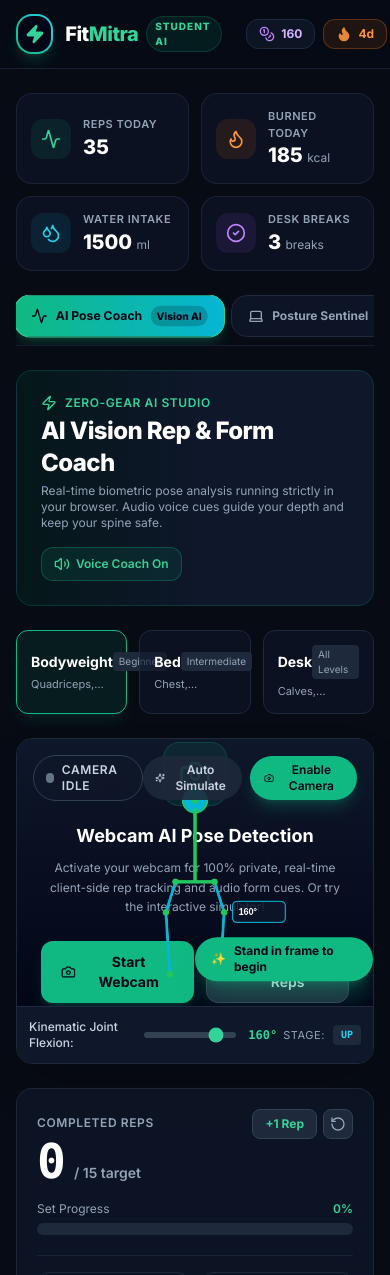
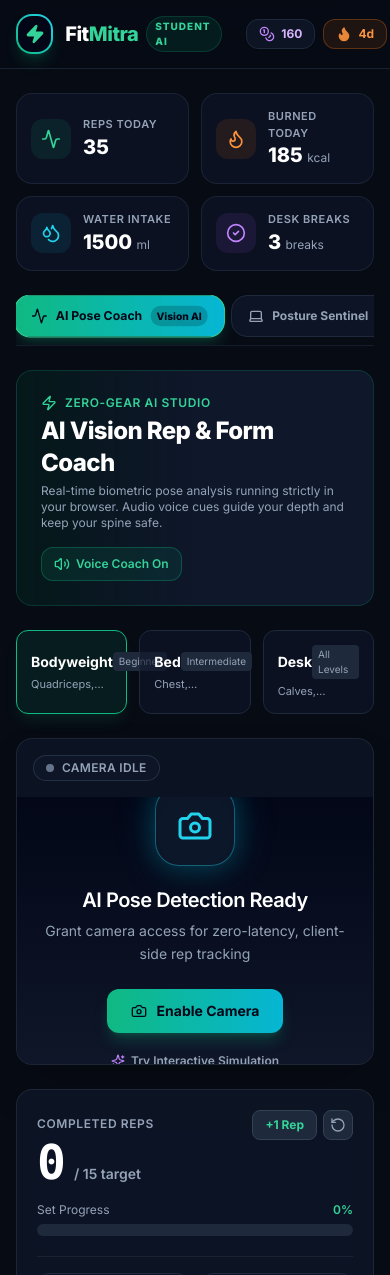
Before and after one commit to zero-cuser/fitmitra, a React (Vite) app: page / in a window 390 px wide. Shown: the top 1275 px of the page. Built offline with nearby package versions, Linux system fonts and the light colour scheme.

Commit message:
refactor: State machine and HUD redesign for CameraView viewport

```diff
--- a/src/components/AIPoseCoach/CameraView.jsx
+++ b/src/components/AIPoseCoach/CameraView.jsx
@@ -1,113 +1,145 @@
-import React, { useRef, useEffect, useState } from 'react';
-import { Camera, CameraOff, Sparkles, RefreshCw, AlertCircle } from 'lucide-react';
+import React, { useRef, useEffect, useState, useCallback } from 'react';
+import {
+  Camera,
+  CameraOff,
+  Sparkles,
+  RefreshCw,
+  AlertCircle,
+  Loader2,
+  Sliders,
+  CheckCircle2
+} from 'lucide-react';
 
+/**
+ * CameraView Component
+ * View States: 'idle' | 'requesting' | 'active' | 'simulating' | 'error'
+ */
 export const CameraView = ({
   exerciseKey,
-  onRepDetected,
   onAngleUpdate,
-  currentAngle,
+  currentAngle = 160,
   formCue,
-  currentStage,
+  currentStage = 'up',
   isTracking,
   setIsTracking
 }) => {
   const videoRef = useRef(null);
   const canvasRef = useRef(null);
-  const animationFrameId = useRef(null);
-  const [cameraActive, setCameraActive] = useState(false);
-  const [cameraError, setCameraError] = useState(null);
+  const streamRef = useRef(null);
+
+  // Viewport state machine: 'idle' | 'requesting' | 'active' | 'simulating' | 'error'
+  const [viewState, setViewState] = useState('idle');
+  const [errorMessage, setErrorMessage] = useState(null);
+
+  // Simulation state
   const [simulatedAngle, setSimulatedAngle] = useState(160);
-  const [isSimulating, setIsSimulating] = useState(false);
   const [simDirection, setSimDirection] = useState(-1);
 
-  // Start webcam
+  // Stop camera helper
+  const stopCamera = useCallback(() => {
+    if (streamRef.current) {
+      streamRef.current.getTracks().forEach((track) => track.stop());
+      streamRef.current = null;
+    }
+    if (videoRef.current) {
+      videoRef.current.srcObject = null;
+    }
+    setViewState('idle');
+    setErrorMessage(null);
+    if (setIsTracking) setIsTracking(false);
+  }, [setIsTracking]);
+
+  // Request WebRTC Camera Stream
   const startCamera = async () => {
-    setCameraError(null);
+    setErrorMessage(null);
+    setViewState('requesting');
+
     try {
       const stream = await navigator.mediaDevices.getUserMedia({
-        video: { width: { ideal: 640 }, height: { ideal: 480 }, facingMode: 'user' },
+        video: {
+          width: { ideal: 1280 },
+          height: { ideal: 720 },
+          facingMode: 'user'
+        },
         audio: false
       });
+
+      streamRef.current = stream;
+
       if (videoRef.current) {
         videoRef.current.srcObject = stream;
-        videoRef.current.play();
-        setCameraActive(true);
-        setIsTracking(true);
+        await videoRef.current.play();
+        setViewState('active');
+        if (setIsTracking) setIsTracking(true);
       }
     } catch (err) {
-      console.warn("Camera access denied or unavailable", err);
-      setCameraError("Camera access unavailable. You can use the Interactive AI Simulator mode below!");
-      setCameraActive(false);
+      console.warn("Webcam access error:", err);
+      if (err.name === 'NotAllowedError' || err.name === 'PermissionDeniedError') {
+        setErrorMessage('Camera access blocked. Please allow permissions in your browser bar.');
+      } else if (err.name === 'NotFoundError' || err.name === 'DevicesNotFoundError') {
+        setErrorMessage('No webcam detected on this device. You can test with the Interactive Simulation.');
+      } else {
+        setErrorMessage(err.message || 'Unable to access camera. Please check your camera settings.');
+      }
+      setViewState('error');
+      if (setIsTracking) setIsTracking(false);
     }
   };
 
-  // Stop webcam
-  const stopCamera = () => {
-    if (videoRef.current && videoRef.current.srcObject) {
-      const tracks = videoRef.current.srcObject.getTracks();
-      tracks.forEach(track => track.stop());
-      videoRef.current.srcObject = null;
-    }
-    setCameraActive(false);
-    setIsTracking(false);
+  // Start Interactive Simulation
+  const startSimulation = () => {
+    stopCamera();
+    setViewState('simulating');
+    setSimulatedAngle(160);
+    setSimDirection(-1);
+    if (setIsTracking) setIsTracking(true);
   };
 
-  // Toggle camera
-  const handleToggleCamera = () => {
-    if (cameraActive) {
-      stopCamera();
-    } else {
-      startCamera();
-    }
+  // Stop Simulation
+  const stopSimulation = () => {
+    setViewState('idle');
+    if (setIsTracking) setIsTracking(false);
   };
 
-  // Simulated rep runner for hackathon demo resilience
+  // Simulation Runner Loop
   useEffect(() => {
     let interval;
-    if (isSimulating) {
+    if (viewState === 'simulating') {
       interval = setInterval(() => {
-        setSimulatedAngle(prev => {
+        setSimulatedAngle((prev) => {
           let next;
           if (exerciseKey === 'squats') {
-            next = prev + (simDirection * 5);
-            if (next <= 85) {
-              setSimDirection(1); // switch to going up
-            } else if (next >= 165) {
-              setSimDirection(-1); // switch to going down
-            }
+            next = prev + simDirection * 5;
+            if (next <= 85) setSimDirection(1);
+            else if (next >= 165) setSimDirection(-1);
           } else if (exerciseKey === 'pushups') {
-            next = prev + (simDirection * 6);
-            if (next <= 80) {
-              setSimDirection(1);
-            } else if (next >= 160) {
-              setSimDirection(-1);
-            }
+            next = prev + simDirection * 6;
+            if (next <= 80) setSimDirection(1);
+            else if (next >= 160) setSimDirection(-1);
           } else {
             // jumping jacks
-            next = prev + (simDirection * 7);
-            if (next >= 140) {
-              setSimDirection(-1);
-            } else if (next <= 35) {
-              setSimDirection(1);
+            next = prev + simDirection * 7;
+            if (next >= 140) setSimDirection(-1);
+            else if (next <= 35) setSimDirection(1);
           }
-          }
-          onAngleUpdate(next);
+          if (onAngleUpdate) onAngleUpdate(next);
           return next;
         });
       }, 70);
     }
     return () => clearInterval(interval);
-  }, [isSimulating, simDirection, exerciseKey, onAngleUpdate]);
+  }, [viewState, simDirection, exerciseKey, onAngleUpdate]);
 
-  // Clean up stream on unmount
+  // Clean up streams on unmount
   useEffect(() => {
     return () => {
-      stopCamera();
-      if (animationFrameId.current) cancelAnimationFrame(animationFrameId.current);
+      if (streamRef.current) {
+        streamRef.current.getTracks().forEach((track) => track.stop());
+      }
     };
   }, []);
 
-  // Draw overlay on canvas
+  // Canvas drawing: ONLY active during 'active' or 'simulating'
   useEffect(() => {
     const canvas = canvasRef.current;
     if (!canvas) return;
@@ -117,17 +149,21 @@ export const CameraView = ({
 
     ctx.clearRect(0, 0, width, height);
 
-    // If simulating or camera active, draw responsive skeletal figure & angle arc
-    const angleToDisplay = isSimulating ? simulatedAngle : currentAngle;
+    // If NOT active and NOT simulating, leave canvas completely clear!
+    if (viewState !== 'active' && viewState !== 'simulating') {
+      return;
+    }
 
-    // Draw stylized synthetic skeleton for visualization
+    const angleToDisplay = viewState === 'simulating' ? simulatedAngle : currentAngle;
+
+    // Responsive skeletal kinematics overlay
     const centerX = width / 2;
     const hipY = height * 0.52;
     const kneeBend = Math.min(Math.max((180 - angleToDisplay) * 0.6, 0), 65);
 
     // Head
     ctx.beginPath();
-    ctx.arc(centerX, height * 0.22 + (kneeBend * 0.4), 22, 0, Math.PI * 2);
+    ctx.arc(centerX, height * 0.22 + kneeBend * 0.4, 22, 0, Math.PI * 2);
     ctx.fillStyle = '#06b6d4';
     ctx.fill();
     ctx.lineWidth = 3;
@@ -136,8 +172,8 @@ export const CameraView = ({
 
     // Spine
     ctx.beginPath();
-    ctx.moveTo(centerX, height * 0.25 + (kneeBend * 0.4));
-    ctx.lineTo(centerX, hipY + (kneeBend * 0.6));
+    ctx.moveTo(centerX, height * 0.25 + kneeBend * 0.4);
+    ctx.lineTo(centerX, hipY + kneeBend * 0.6);
     ctx.strokeStyle = '#22c55e';
     ctx.lineWidth = 6;
     ctx.stroke();
@@ -145,20 +181,19 @@ export const CameraView = ({
     // Hips
     const hipLeftX = centerX - 35;
     const hipRightX = centerX + 35;
-    const currentHipY = hipY + (kneeBend * 0.6);
+    const currentHipY = hipY + kneeBend * 0.6;
 
     ctx.beginPath();
     ctx.moveTo(hipLeftX, currentHipY);
     ctx.lineTo(hipRightX, currentHipY);
     ctx.stroke();
 
-    // Legs (Thigh to Knee to Ankle)
-    const kneeLeftX = hipLeftX - 15 - (kneeBend * 0.2);
+    // Left Leg
+    const kneeLeftX = hipLeftX - 15 - kneeBend * 0.2;
     const kneeLeftY = currentHipY + 55;
     const ankleLeftX = hipLeftX - 10;
     const ankleLeftY = height * 0.88;
 
-    // Thigh
     ctx.beginPath();
     ctx.moveTo(hipLeftX, currentHipY);
     ctx.lineTo(kneeLeftX, kneeLeftY);
@@ -167,8 +202,8 @@ export const CameraView = ({
     ctx.lineWidth = 5;
     ctx.stroke();
 
-    // Right leg
-    const kneeRightX = hipRightX + 15 + (kneeBend * 0.2);
+    // Right Leg
+    const kneeRightX = hipRightX + 15 + kneeBend * 0.2;
     const kneeRightY = currentHipY + 55;
     const ankleRightX = hipRightX + 10;
     const ankleRightY = height * 0.88;
@@ -179,9 +214,9 @@ export const CameraView = ({
     ctx.lineTo(ankleRightX, ankleRightY);
     ctx.stroke();
 
-    // Joints circles
+    // Joint landmark nodes
     const joints = [
-      [centerX, height * 0.22 + (kneeBend * 0.4)],
+      [centerX, height * 0.22 + kneeBend * 0.4],
       [hipLeftX, currentHipY],
       [hipRightX, currentHipY],
       [kneeLeftX, kneeLeftY],
@@ -209,53 +244,92 @@ export const CameraView = ({
     ctx.fillStyle = '#ffffff';
     ctx.font = 'bold 16px Inter, sans-serif';
     ctx.fillText(`${angleToDisplay}°`, kneeRightX + 26, kneeRightY + 4);
+  }, [currentAngle, simulatedAngle, viewState]);
 
-  }, [currentAngle, simulatedAngle, isSimulating, cameraActive]);
+  const activeAngleValue = viewState === 'simulating' ? simulatedAngle : currentAngle;
 
   return (
-    <div className="relative w-full rounded-2xl overflow-hidden bg-slate-950 border border-slate-800 shadow-2xl">
-      {/* Top Status Bar */}
-      <div className="absolute top-4 left-4 right-4 z-20 flex justify-between items-center pointer-events-none">
-        <div className="flex items-center space-x-2 bg-slate-900/80 backdrop-blur-md px-3 py-1.5 rounded-full border border-slate-700 pointer-events-auto">
-          <span className={`w-2.5 h-2.5 rounded-full ${cameraActive || isSimulating ? 'bg-emerald-400 animate-pulse' : 'bg-slate-500'}`} />
-          <span className="text-xs font-semibold uppercase tracking-wider text-slate-300">
-            {cameraActive ? 'AI Vision Live' : isSimulating ? 'Simulator Live' : 'Camera Idle'}
-          </span>
+    <div
+      className="relative w-full rounded-2xl overflow-hidden shadow-2xl flex flex-col transition-all duration-300"
+      style={{
+        background: 'rgba(15, 23, 42, 0.65)',
+        backdropFilter: 'blur(16px)',
+        WebkitBackdropFilter: 'blur(16px)',
+        border: '1px solid rgba(255, 255, 255, 0.08)'
+      }}
+    >
+      {/* Top Status Bar: Clean HUD with single status badge and discreet controls */}
+      <div className="p-4 flex justify-between items-center z-20 pointer-events-none">
+        {/* Status Badge */}
+        <div className="pointer-events-auto flex items-center space-x-2">
+          {viewState === 'idle' && (
+            <div className="flex items-center space-x-2 px-3 py-1 rounded-full bg-slate-900/80 border border-slate-700/60 text-slate-400 text-xs font-semibold tracking-wide">
+              <span className="w-2 h-2 rounded-full bg-slate-500" />
+              <span>CAMERA IDLE</span>
+            </div>
+          )}
+
+          {viewState === 'requesting' && (
+            <div className="flex items-center space-x-2 px-3 py-1 rounded-full bg-amber-500/10 border border-amber-500/30 text-amber-300 text-xs font-semibold tracking-wide">
+              <Loader2 className="w-3 h-3 animate-spin text-amber-400" />
+              <span>REQUESTING ACCESS...</span>
+            </div>
+          )}
+
+          {viewState === 'active' && (
+            <div className="flex items-center space-x-2 px-3 py-1 rounded-full bg-emerald-500/15 border border-emerald-500/30 text-emerald-400 text-xs font-bold tracking-wide shadow-[0_0_12px_rgba(34,197,94,0.25)]">
+              <span className="w-2 h-2 rounded-full bg-emerald-400 animate-pulse" />
+              <span>LIVE TRACKING</span>
+            </div>
+          )}
+
+          {viewState === 'simulating' && (
+            <div className="flex items-center space-x-2 px-3 py-1 rounded-full bg-purple-500/15 border border-purple-500/30 text-purple-300 text-xs font-bold tracking-wide shadow-[0_0_12px_rgba(168,85,247,0.25)]">
+              <span className="w-2 h-2 rounded-full bg-purple-400 animate-pulse" />
+              <span>SIMULATING</span>
+            </div>
+          )}
+
+          {viewState === 'error' && (
+            <div className="flex items-center space-x-2 px-3 py-1 rounded-full bg-rose-500/15 border border-rose-500/30 text-rose-300 text-xs font-semibold tracking-wide">
+              <span className="w-2 h-2 rounded-full bg-rose-500" />
+              <span>CAMERA BLOCKED</span>
+            </div>
+          )}
         </div>
 
-        <div className="flex items-center space-x-2 pointer-events-auto">
+        {/* Top-Right Action Controls (Only shown when active or simulating) */}
+        <div className="pointer-events-auto flex items-center space-x-2">
+          {viewState === 'active' && (
             <button
-            onClick={() => setIsSimulating(!isSimulating)}
-            className={`px-3 py-1.5 rounded-full text-xs font-semibold flex items-center space-x-1.5 transition-all ${
-              isSimulating
-                ? 'bg-purple-600 text-white shadow-lg shadow-purple-500/30'
-                : 'bg-slate-800/90 text-slate-300 hover:bg-slate-700'
-            }`}
+              onClick={stopCamera}
+              className="px-3.5 py-1.5 rounded-full text-xs font-semibold flex items-center space-x-1.5 transition-all bg-slate-900/80 hover:bg-rose-500/20 text-slate-300 hover:text-rose-300 border border-slate-700/80 hover:border-rose-500/40 backdrop-blur-md"
+            >
+              <CameraOff className="w-3.5 h-3.5" />
+              <span>Stop Camera</span>
+            </button>
+          )}
+
+          {viewState === 'simulating' && (
+            <button
+              onClick={stopSimulation}
+              className="px-3.5 py-1.5 rounded-full text-xs font-semibold flex items-center space-x-1.5 transition-all bg-slate-900/80 hover:bg-slate-800 text-purple-300 border border-purple-500/40 backdrop-blur-md"
             >
               <Sparkles className="w-3.5 h-3.5" />
-            <span>{isSimulating ? 'Stop Simulator' : 'Auto Simulate'}</span>
+              <span>Stop Simulation</span>
             </button>
-
-          <button
-            onClick={handleToggleCamera}
-            className={`px-3.5 py-1.5 rounded-full text-xs font-semibold flex items-center space-x-1.5 transition-all ${
-              cameraActive
-                ? 'bg-rose-500/20 text-rose-300 border border-rose-500/30 hover:bg-rose-500/30'
-                : 'bg-emerald-500 text-slate-950 font-bold hover:bg-emerald-400 shadow-lg shadow-emerald-500/25'
-            }`}
-          >
-            {cameraActive ? <CameraOff className="w-3.5 h-3.5" /> : <Camera className="w-3.5 h-3.5" />}
-            <span>{cameraActive ? 'Turn Off' : 'Enable Camera'}</span>
-          </button>
+          )}
         </div>
       </div>
 
-      {/* Main Viewport Container */}
-      <div className="relative aspect-[4/3] w-full max-h-[480px] flex items-center justify-center bg-gradient-to-b from-slate-900 to-slate-950 overflow-hidden">
+      {/* Main Viewport Screen */}
+      <div className="relative aspect-[4/3] w-full max-h-[460px] flex items-center justify-center bg-gradient-to-b from-slate-950/90 to-slate-900/90 overflow-hidden">
         {/* Real Video element */}
         <video
           ref={videoRef}
-          className={`absolute inset-0 w-full h-full object-cover -scale-x-100 ${cameraActive ? 'opacity-80' : 'opacity-0'}`}
+          className={`absolute inset-0 w-full h-full object-cover -scale-x-100 transition-opacity duration-500 ${
+            viewState === 'active' ? 'opacity-90' : 'opacity-0 pointer-events-none'
+          }`}
           playsInline
           muted
         />
@@ -265,50 +339,94 @@ export const CameraView = ({
           ref={canvasRef}
           width={640}
           height={480}
-          className="absolute inset-0 w-full h-full object-contain pointer-events-none z-10"
+          className={`absolute inset-0 w-full h-full object-contain pointer-events-none z-10 transition-opacity duration-300 ${
+            viewState === 'active' || viewState === 'simulating' ? 'opacity-100' : 'opacity-0'
+          }`}
         />
 
-        {/* Offline / Placeholder Screen when camera is off and not simulating */}
-        {!cameraActive && !isSimulating && (
-          <div className="relative z-0 text-center px-6 max-w-md">
-            <div className="w-16 h-16 rounded-2xl bg-emerald-500/10 border border-emerald-500/20 flex items-center justify-center mx-auto mb-4 text-emerald-400">
-              <Camera className="w-8 h-8" />
+        {/* STATE: 'idle' — Sleek Minimalist Empty-State */}
+        {viewState === 'idle' && (
+          <div className="relative z-0 text-center px-6 max-w-md mx-auto flex flex-col items-center">
+            {/* Centered blurred camera aperture icon with subtle glowing neon cyan outline */}
+            <div className="relative mb-5 flex items-center justify-center">
+              <div className="absolute inset-0 rounded-3xl bg-cyan-500/20 blur-xl animate-pulse" />
+              <div className="relative w-20 h-20 rounded-3xl bg-slate-900/80 border border-cyan-400/40 flex items-center justify-center text-cyan-400 shadow-[0_0_25px_rgba(6,182,212,0.25)] backdrop-blur-xl">
+                <Camera className="w-9 h-9" />
               </div>
-            <h4 className="text-lg font-bold text-white mb-2">Webcam AI Pose Detection</h4>
-            <p className="text-xs text-slate-400 mb-6 leading-relaxed">
-              Activate your webcam for 100% private, real-time client-side rep tracking and audio form cues. Or try the interactive simulator!
+            </div>
+
+            {/* Typography */}
+            <h4 className="text-xl font-semibold text-white tracking-tight">
+              AI Pose Detection Ready
+            </h4>
+            <p className="text-slate-400 text-sm max-w-md leading-relaxed mt-1.5 mb-6">
+              Grant camera access for zero-latency, client-side rep tracking
             </p>
-            <div className="flex justify-center space-x-3">
+
+            {/* Primary Action Button */}
             <button
               onClick={startCamera}
-                className="px-5 py-2.5 rounded-xl bg-emerald-500 hover:bg-emerald-400 text-slate-950 font-bold text-sm shadow-lg shadow-emerald-500/20 transition-all flex items-center space-x-2"
+              className="flex items-center space-x-2.5 px-6 py-3 rounded-xl bg-gradient-to-r from-emerald-500 to-cyan-500 text-slate-950 font-bold text-sm shadow-lg shadow-emerald-500/25 hover:shadow-emerald-500/40 hover:scale-[1.02] active:scale-[0.98] transition-all duration-200"
             >
               <Camera className="w-4 h-4" />
-                <span>Start Webcam</span>
+              <span>Enable Camera</span>
+            </button>
+
+            {/* Secondary Ghost Button */}
+            <button
+              onClick={startSimulation}
+              className="mt-3.5 text-xs font-semibold text-slate-400 hover:text-cyan-400 transition-colors flex items-center space-x-1.5 px-3 py-1.5 rounded-lg hover:bg-slate-800/60"
+            >
+              <Sparkles className="w-3.5 h-3.5 text-purple-400" />
+              <span>Try Interactive Simulation</span>
+            </button>
+          </div>
+        )}
+
+        {/* STATE: 'requesting' — Spinner State */}
+        {viewState === 'requesting' && (
+          <div className="relative z-10 text-center px-6 max-w-xs flex flex-col items-center">
+            <div className="w-16 h-16 rounded-2xl bg-slate-900/80 border border-amber-500/30 flex items-center justify-center text-amber-400 mb-4 backdrop-blur-md">
+              <Loader2 className="w-8 h-8 animate-spin" />
+            </div>
+            <h4 className="text-base font-semibold text-white">Accessing camera...</h4>
+            <p className="text-xs text-slate-400 mt-1 leading-relaxed">
+              Please click "Allow" in your browser's camera prompt to start pose tracking.
+            </p>
+          </div>
+        )}
+
+        {/* STATE: 'error' — Inline Notification */}
+        {viewState === 'error' && (
+          <div className="relative z-10 text-center px-6 max-w-md mx-auto flex flex-col items-center">
+            <div className="w-14 h-14 rounded-2xl bg-rose-500/10 border border-rose-500/30 flex items-center justify-center text-rose-400 mb-3">
+              <AlertCircle className="w-7 h-7" />
+            </div>
+            <h4 className="text-base font-bold text-white mb-1">Camera Permission Blocked</h4>
+            <p className="text-xs text-slate-300 mb-5 leading-relaxed bg-rose-950/40 border border-rose-500/20 rounded-xl p-3">
+              {errorMessage || 'Camera access blocked. Please allow permissions in your browser bar.'}
+            </p>
+            <div className="flex flex-col sm:flex-row items-center gap-2">
+              <button
+                onClick={startCamera}
+                className="px-4 py-2 rounded-xl bg-slate-800 hover:bg-slate-700 text-slate-200 text-xs font-semibold border border-slate-700 transition-all flex items-center space-x-1.5"
+              >
+                <RefreshCw className="w-3.5 h-3.5" />
+                <span>Retry Camera</span>
               </button>
               <button
-                onClick={() => setIsSimulating(true)}
-                className="px-4 py-2.5 rounded-xl bg-slate-800 hover:bg-slate-700 text-slate-200 font-semibold text-sm border border-slate-700 transition-all flex items-center space-x-1.5"
+                onClick={startSimulation}
+                className="px-4 py-2 rounded-xl bg-purple-600 hover:bg-purple-500 text-white text-xs font-bold shadow-md shadow-purple-600/30 transition-all flex items-center space-x-1.5"
               >
-                <Sparkles className="w-4 h-4 text-purple-400" />
-                <span>Simulate Reps</span>
+                <Sparkles className="w-3.5 h-3.5" />
+                <span>Use Simulation Mode</span>
               </button>
             </div>
           </div>
         )}
 
-        {/* Error notification if webcam permission blocked */}
-        {cameraError && (
-          <div className="absolute bottom-4 left-4 right-4 z-30 bg-amber-500/10 border border-amber-500/30 rounded-xl p-3 flex items-start space-x-3 text-amber-200 text-xs backdrop-blur-md">
-            <AlertCircle className="w-4 h-4 text-amber-400 shrink-0 mt-0.5" />
-            <div>
-              <p className="font-semibold">{cameraError}</p>
-            </div>
-          </div>
-        )}
-
-        {/* Live Form Guidance Floating Banner */}
-        {formCue && (
+        {/* Live Form Guidance Floating Banner (Only when active/simulating and cue is present) */}
+        {(viewState === 'active' || viewState === 'simulating') && formCue && (
           <div className="absolute bottom-4 left-1/2 -translate-x-1/2 z-20 bg-emerald-500 text-slate-950 px-4 py-1.5 rounded-full font-bold text-xs shadow-xl shadow-emerald-500/30 flex items-center space-x-2 animate-bounce">
             <span>✨</span>
             <span>{formCue}</span>
@@ -316,33 +434,44 @@ export const CameraView = ({
         )}
       </div>
 
-      {/* Manual interactive slider bar for judge testing */}
-      <div className="p-3 bg-slate-900 border-t border-slate-800 flex items-center justify-between text-xs text-slate-400">
-        <span className="font-medium text-slate-300">Kinematic Joint Flexion:</span>
-        <div className="flex items-center space-x-3 w-1/2">
+      {/* Dedicated Bottom HUD Bar: Only visible when state is 'active' or 'simulating' */}
+      {(viewState === 'active' || viewState === 'simulating') && (
+        <div className="p-3.5 bg-slate-900/80 border-t border-slate-800/80 backdrop-blur-md flex flex-col sm:flex-row items-center justify-between gap-3 text-xs text-slate-400">
+          <div className="flex items-center space-x-2">
+            <Sliders className="w-3.5 h-3.5 text-cyan-400" />
+            <span className="font-semibold text-slate-300 uppercase tracking-wider text-[11px]">
+              Kinematic Joint Flexion:
+            </span>
+          </div>
+
+          <div className="flex items-center space-x-3 w-full sm:w-1/2">
             <input
               type="range"
               min="60"
               max="180"
-            value={isSimulating ? simulatedAngle : currentAngle}
+              value={activeAngleValue}
               onChange={(e) => {
                 const val = Number(e.target.value);
                 setSimulatedAngle(val);
-              onAngleUpdate(val);
+                if (onAngleUpdate) onAngleUpdate(val);
               }}
               className="w-full h-1.5 bg-slate-700 rounded-lg appearance-none cursor-pointer accent-emerald-400"
             />
-          <span className="font-mono text-emerald-400 font-bold min-w-[35px]">
-            {isSimulating ? simulatedAngle : currentAngle}°
+            <span className="font-mono text-emerald-400 font-bold min-w-[38px] text-right">
+              {activeAngleValue}°
             </span>
           </div>
-        <div className="flex items-center space-x-2">
-          <span className="text-[11px] uppercase tracking-wider text-slate-400">Stage:</span>
-          <span className="px-2 py-0.5 rounded bg-slate-800 text-cyan-400 font-mono font-bold uppercase text-[10px]">
+
+          <div className="flex items-center space-x-2 shrink-0">
+            <span className="text-[10px] uppercase font-bold tracking-wider text-slate-500">
+              STAGE:
+            </span>
+            <span className="px-2.5 py-0.5 rounded-md bg-slate-800/90 text-cyan-400 font-mono font-bold uppercase text-[11px] border border-cyan-500/20">
               {currentStage}
             </span>
           </div>
         </div>
+      )}
     </div>
   );
 };
```
Lines whose indentation alone changed are shown as unchanged.
